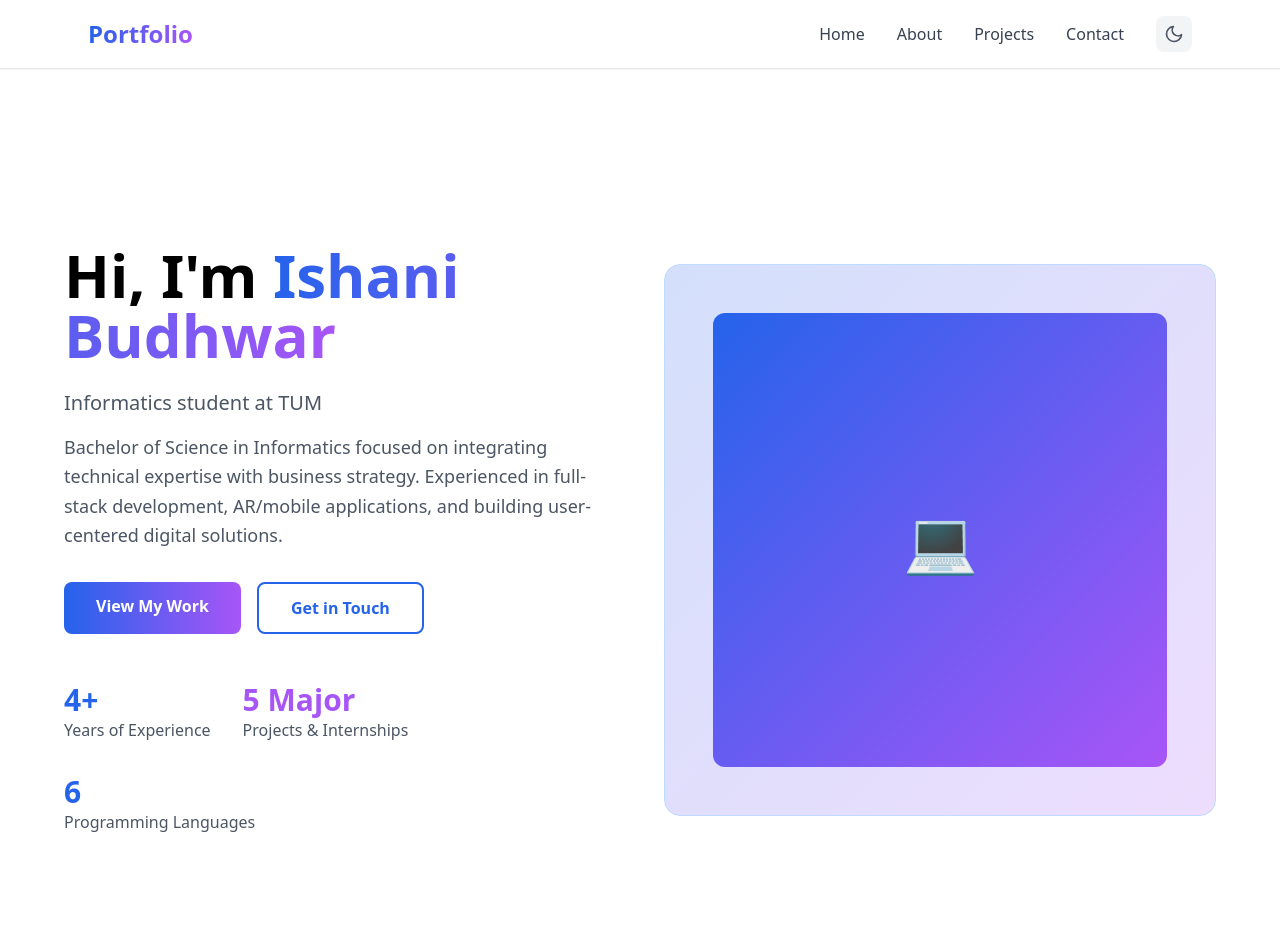
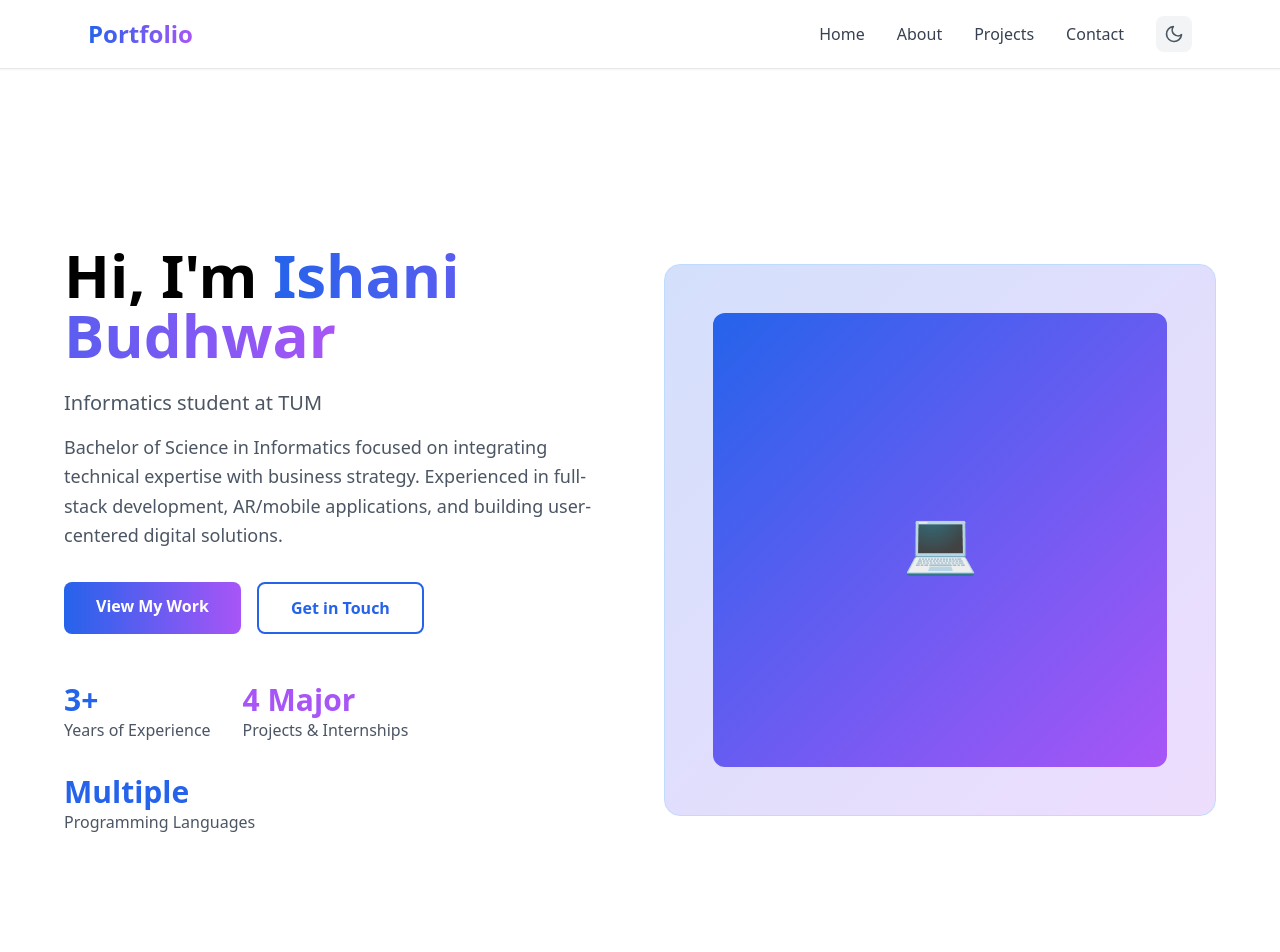
Before and after one commit to ani-ib/portfolio, a React (Vite) app: page / in a window 1280 px wide. Shown: the top 952 px of the page. Built offline with nearby package versions, Linux system fonts and the light colour scheme.

Commit message:
Fix home text

```diff
--- a/src/pages/Home.tsx
+++ b/src/pages/Home.tsx
@@ -38,19 +38,19 @@ export default function Home() {
             {/* Stats */}
             <div className="flex gap-8 mt-12 flex-wrap">
               <div>
-                <p className="text-3xl font-bold text-blue-600">4+</p>
+                <p className="text-3xl font-bold text-blue-600">3+</p>
                 <p className="text-gray-600 dark:text-gray-400">
                   Years of Experience
                 </p>
               </div>
               <div>
-                <p className="text-3xl font-bold text-purple-500">5 Major</p>
+                <p className="text-3xl font-bold text-purple-500">4 Major</p>
                 <p className="text-gray-600 dark:text-gray-400">
                   Projects & Internships
                 </p>
               </div>
               <div>
-                <p className="text-3xl font-bold text-blue-600">6</p>
+                <p className="text-3xl font-bold text-blue-600">Multiple</p>
                 <p className="text-gray-600 dark:text-gray-400">
                   Programming Languages
                 </p>
```
